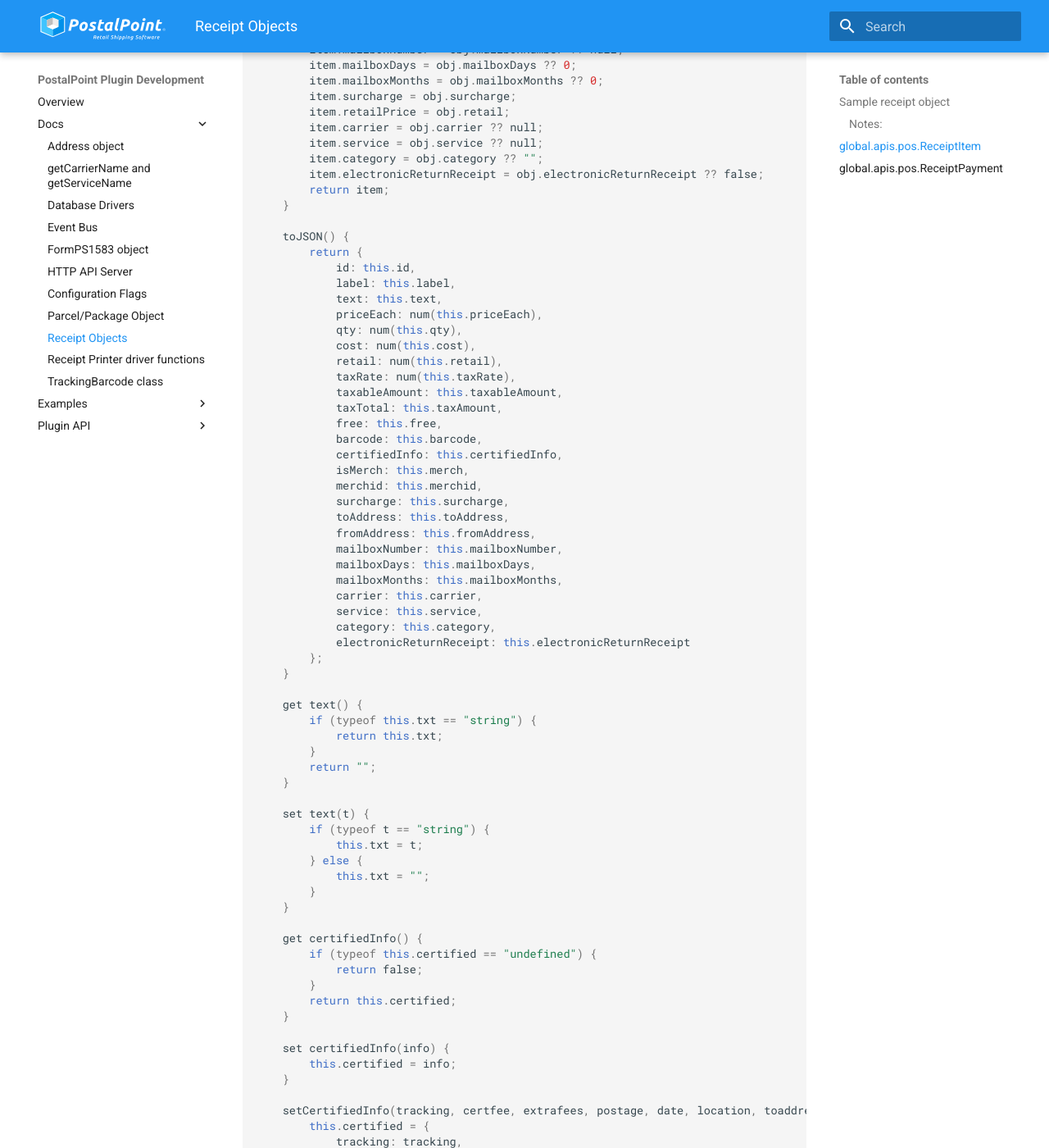
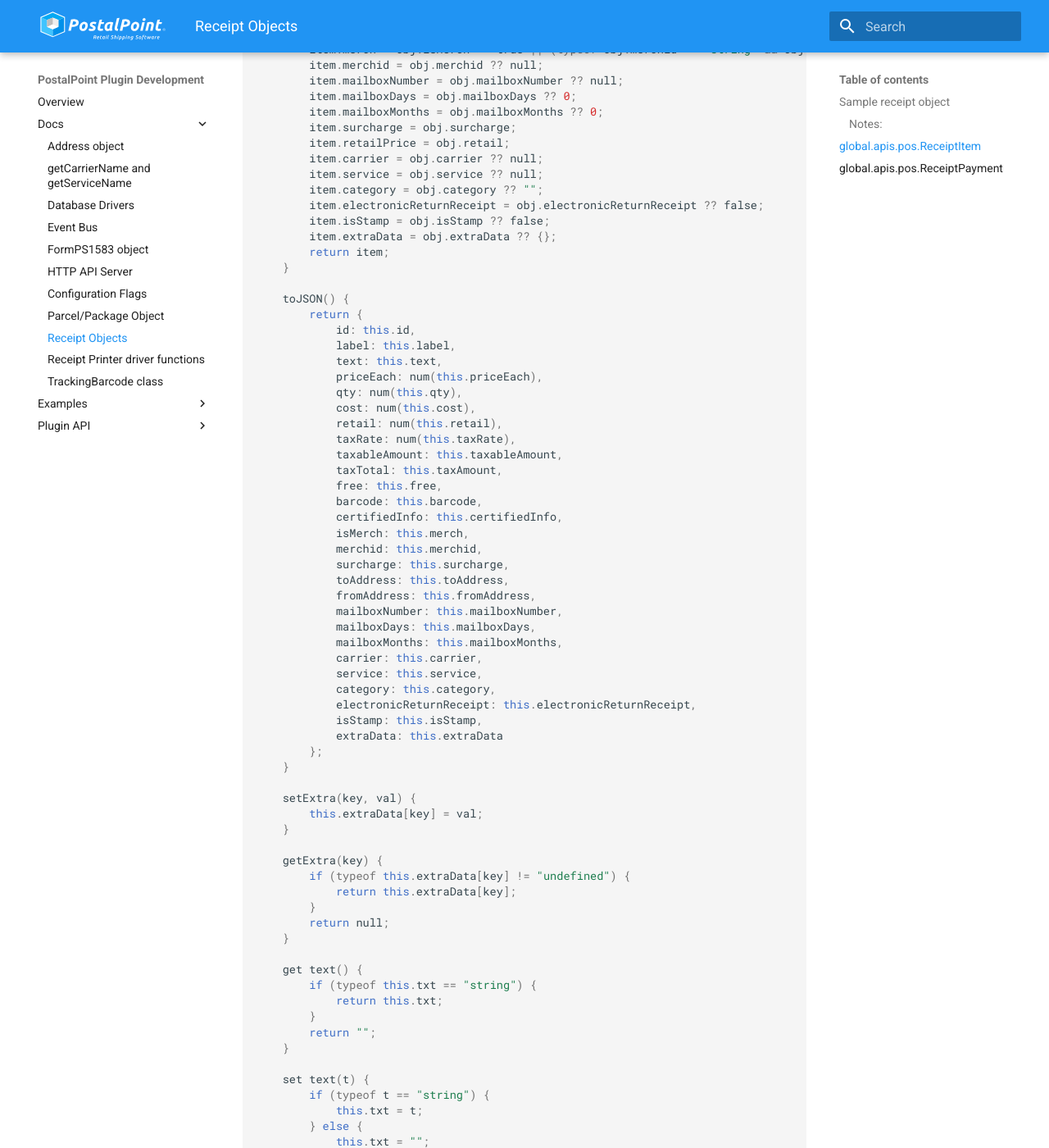
Before and after one commit to PostalPortal/PostalPoint_Plugins, an MkDocs documentation site: the page built from docs/Docs/Receipt.md, in a window 1280 px wide and 1400 px high, scrolled down 3331 px. Shown: the whole window at 82% size. Built offline with MkDocs 1.6.1 and Material for MkDocs 9.7.7, drawn with Linux system fonts in a browser that asks for light colours; plug-ins that fetch from the network failed and are left out; the version menu is left out; some of the changed text lies outside the part shown.

Commit message:
Add recent additions to ReceiptItem and ReceiptPayment

```diff
--- a/docs/Docs/Receipt.md
+++ b/docs/Docs/Receipt.md
@@ -148,6 +148,8 @@
         this.mailboxMonths = 0;
         this.category = ""; // merch category
         this.electronicReturnReceipt = false;
+        this.isStamp = false;
+        this.extraData = {};
     }
 
     static fromJSON(obj) {
@@ -168,6 +170,8 @@
         item.service = obj.service ?? null;
         item.category = obj.category ?? "";
         item.electronicReturnReceipt = obj.electronicReturnReceipt ?? false;
+        item.isStamp = obj.isStamp ?? false;
+        item.extraData = obj.extraData ?? {};
         return item;
     }
 
@@ -197,8 +201,21 @@
             carrier: this.carrier,
             service: this.service,
             category: this.category,
-            electronicReturnReceipt: this.electronicReturnReceipt
+            electronicReturnReceipt: this.electronicReturnReceipt,
+            isStamp: this.isStamp,
+            extraData: this.extraData
         };
+    }
+
+    setExtra(key, val) {
+        this.extraData[key] = val;
+    }
+
+    getExtra(key) {
+        if (typeof this.extraData[key] != "undefined") {
+            return this.extraData[key];
+        }
+        return null;
     }
 
     get text() {
@@ -332,11 +349,13 @@
         this.text = (typeof text != "string" ? "" : text);
         this.type = type;
         this.amount = amount;
+        this.extraData = {};
     }
 
     static fromJSON(obj) {
         var item = new ReceiptPayment(obj.amount, obj.type, obj.text);
         item.id = obj.id;
+        item.extraData = obj.extraData ?? {};
         return item;
     }
 
@@ -345,8 +364,20 @@
             amount: round(this.amount, 2),
             type: this.type,
             text: this.text,
-            id: this.id
+            id: this.id,
+            extraData: this.extraData ?? {}
         };
+    }
+
+    setExtra(key, val) {
+        this.extraData[key] = val;
+    }
+
+    getExtra(key) {
+        if (typeof this.extraData[key] != "undefined") {
+            return this.extraData[key];
+        }
+        return null;
     }
 
     get texthtml() {
```
